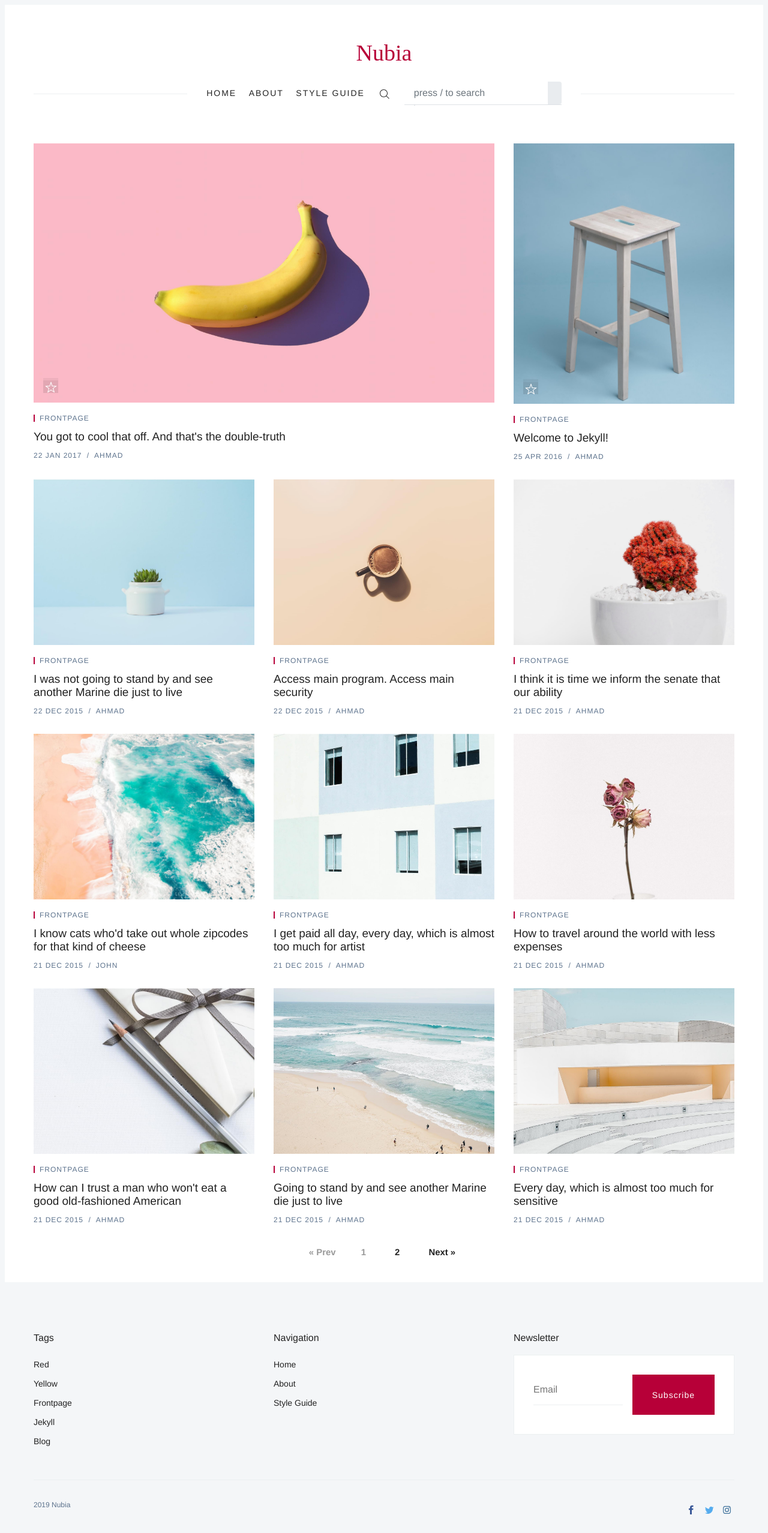
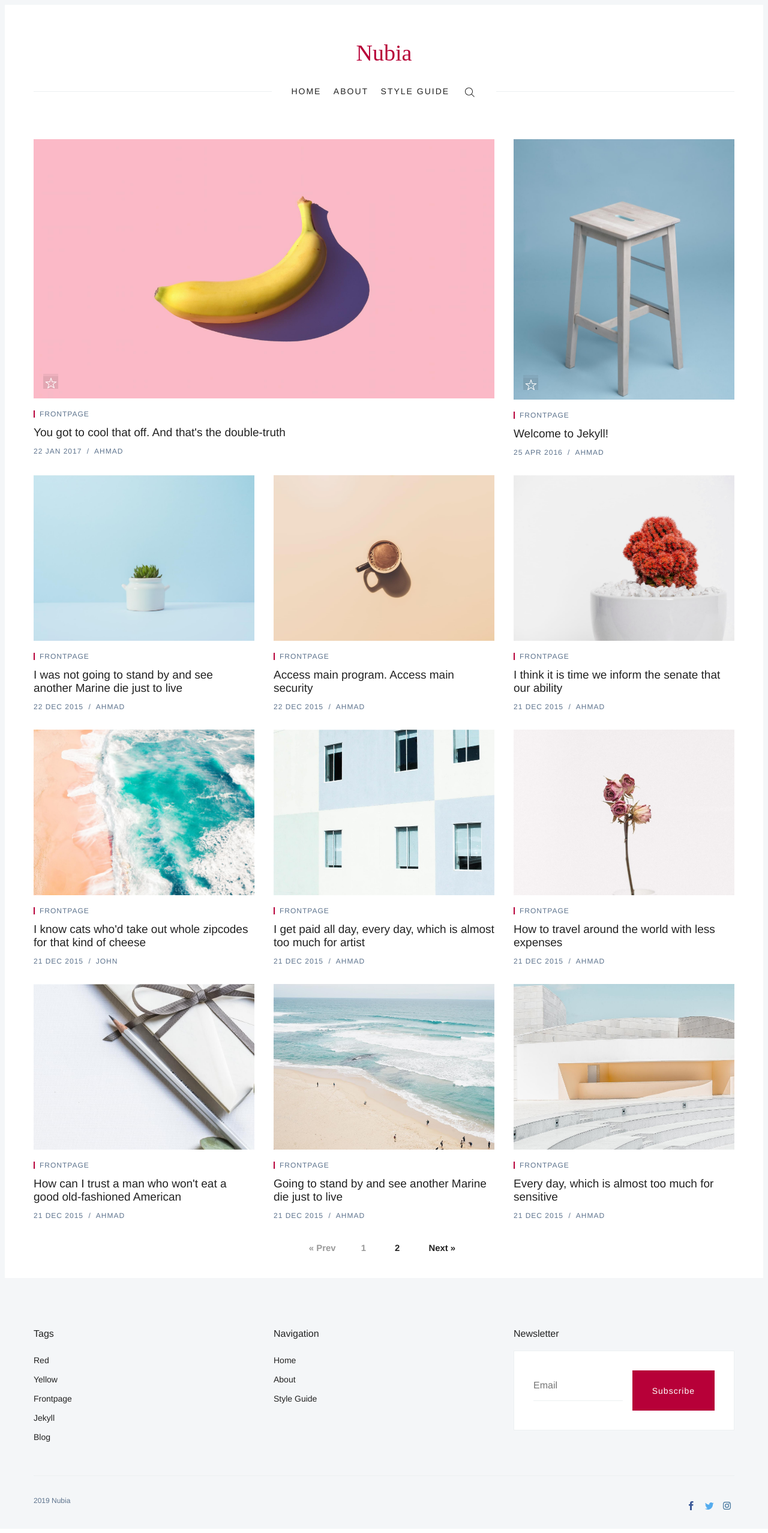
Before and after one commit to olaglam3/sleek, a Jekyll site: the page built from index.html, in a window 1280 px wide. Shown: the whole page at 60% size. Built offline with Jekyll 4.4.1, drawn with Linux system fonts in a browser that asks for light colours; some web fonts are replaced; the list of posts is cut into pages by our own code.

Commit message:
Update header.html

```diff
--- a/_includes/header.html
+++ b/_includes/header.html
@@ -25,14 +25,10 @@
               <ul class='c-nav o-plain-list'>
                 {% include navigation.html %}
                 <li class='c-nav__item'>
-                  <a class='toggle-search-button js-search-toggle' href='#' aria-label='Search'>
-                    <span class='c-nav__icon' data-icon='ei-search' data-size='s'></span>
+                  <a href='/search.html' aria-label='Search'>
+                     <span class='c-nav__icon' data-icon='ei-search' data-size='s'></span>
+
                   </a>
-
-                </li>
-
-                <li class='c-nav__item'>
-                 {% include search-form.html %}
                 </li>
               </ul>
             </nav>
```
